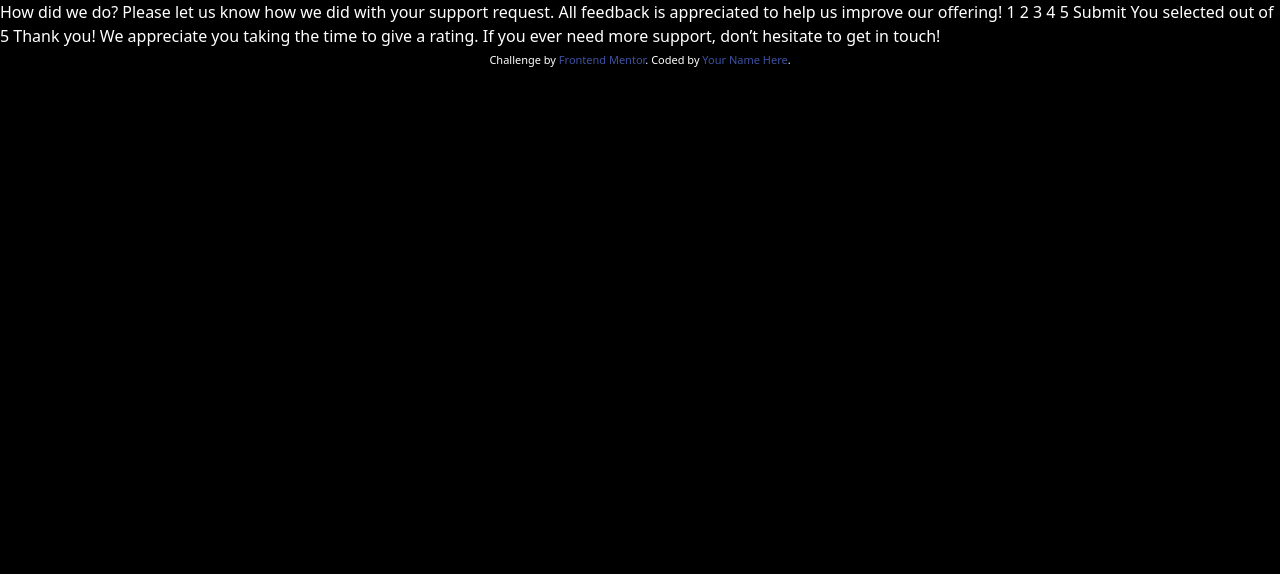
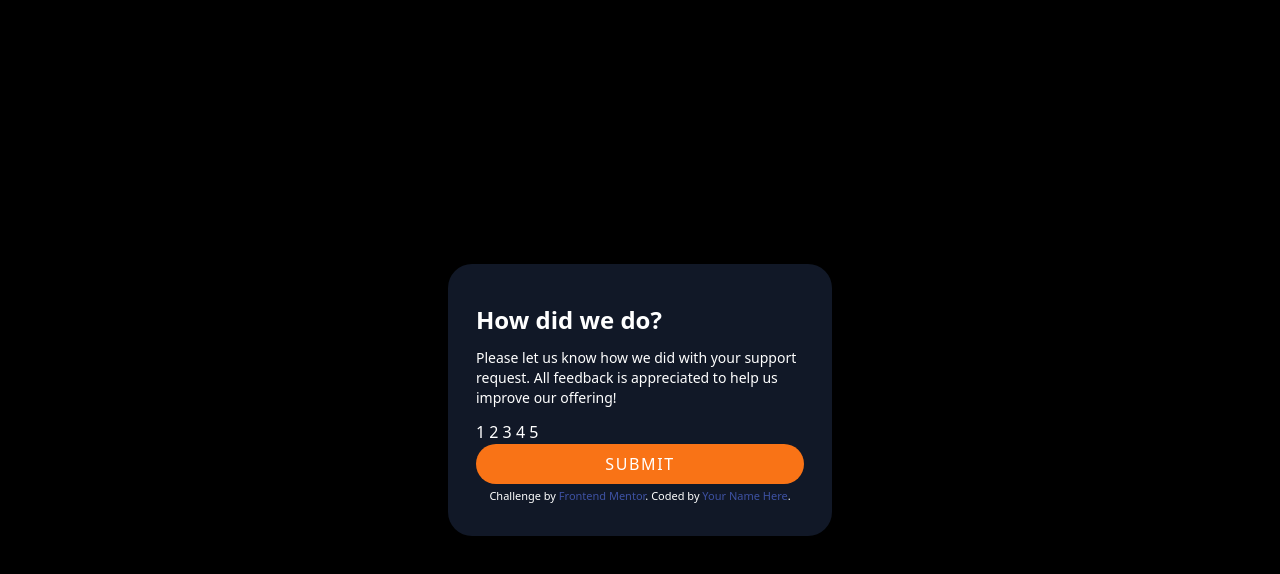
Before and after one commit to Nicolas-Orozco/frontend-mentor-rating, a plain HTML site: page index.html in a window 1280 px wide. Drawn offline with nearby package versions, Linux system fonts and the light colour scheme.

Commit message:
Add wrapper, header, main and btn

```diff
--- a/index.html
+++ b/index.html
@@ -15,7 +15,7 @@
     <title>Frontend Mentor | Interactive rating component</title>
     <script src="https://cdn.tailwindcss.com"></script>
     <!-- Feel free to remove these styles or customise in your own stylesheet 👍 -->
-    <style>
+    <style type="text/tailwindcss">
       .attribution {
         font-size: 11px;
         text-align: center;
@@ -23,27 +23,42 @@
       .attribution a {
         color: hsl(228, 45%, 44%);
       }
+      .header {
+        @apply text-2xl font-semibold my-3;
+      }
+      .container {
+        @apply max-w-sm p-7 rounded-3xl bg-gray-900 text-white text-base;
+      }
+      .btn {
+        @apply w-full transition-colors bg-orange-500 hover:bg-white hover:text-orange-500 uppercase rounded-3xl tracking-widest h-10;
+      }
+      .main {
+        @apply text-sm font-light my-3;
+      }
     </style>
   </head>
   <body class="bg-black">
-    <section class="text-white text-base">
+    <div class="h-screen w-screen flex justify-center items-center">
+      <section class="container">
         <!-- Rating state start -->
 
-      How did we do? Please let us know how we did with your support request.
-      All feedback is appreciated to help us improve our offering! 1 2 3 4 5
-      Submit
-
+        <h2 class="header">How did we do?</h2>
+        <p class="main">
+          Please let us know how we did with your support request. All feedback
+          is appreciated to help us improve our offering!
+        </p>
+        1 2 3 4 5
         <!-- Rating state end -->
 
         <!-- Thank you state start -->
 
-      You selected
-      <!-- Add rating here -->
-      out of 5 Thank you! We appreciate you taking the time to give a rating. If
-      you ever need more support, don’t hesitate to get in touch!
+        <!--You selected
+         Add rating here
+        out of 5 Thank you! We appreciate you taking the time to give a rating.
+        If you ever need more support, don’t hesitate to get in touch!-->
 
         <!-- Thank you state end -->
-
+        <button class="btn">Submit</button>
         <div class="attribution">
           Challenge by
           <a href="https://www.frontendmentor.io?ref=challenge" target="_blank"
@@ -51,5 +66,6 @@
           >. Coded by <a href="#">Your Name Here</a>.
         </div>
       </section>
+    </div>
   </body>
 </html>
```
Lines whose indentation alone changed are shown as unchanged.
